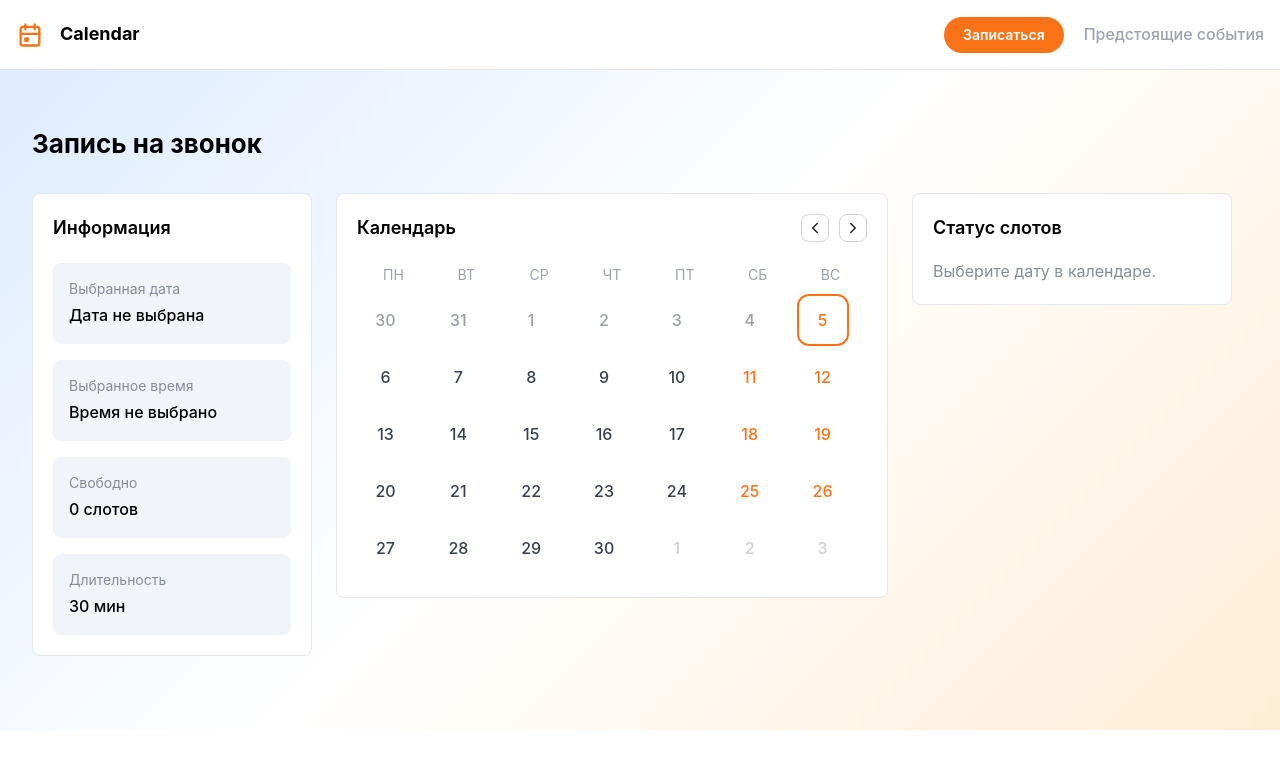
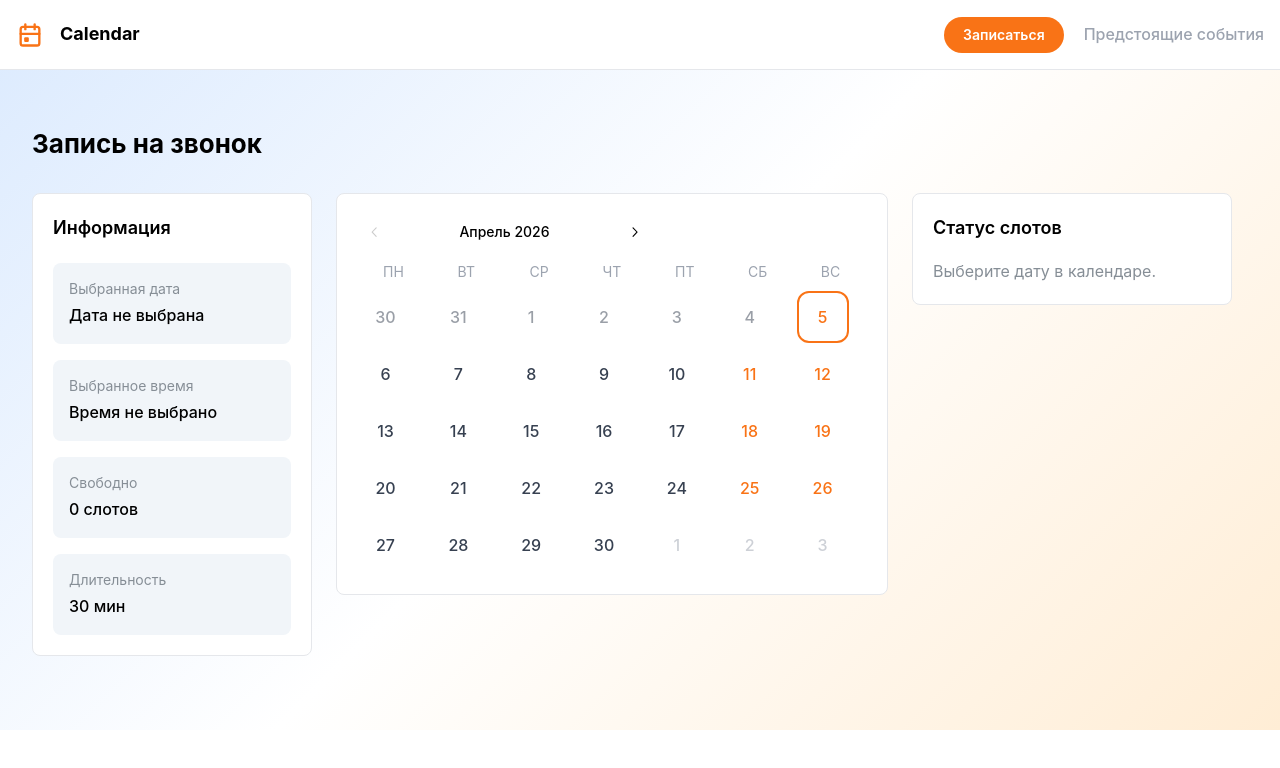
Before and after one commit to DaniilShomin/ai-for-developers-project-386, a React (Vite) app in the folder frontend/: page /booking in a window 1280 px wide. Shown: the top 768 px of the page. Built offline with nearby package versions, Linux system fonts and the light colour scheme.

Commit message:
fix: оставлен встроенный заголовок календаря с месяцем, скрыты только стрелки навигации

```diff
--- a/frontend/src/index.css
+++ b/frontend/src/index.css
@@ -46,7 +46,7 @@ body {
   width: 100%;
 }
 
-/* Hide default Mantine month header since we have our own */
+/* Hide default Mantine month header since we have our own title */
 .custom-calendar .mantine-Calendar-monthHeader {
   display: none;
 }
@@ -100,11 +100,3 @@ body {
 .custom-calendar .mantine-Calendar-day:hover:not([data-selected]):not([data-disabled]) {
   background-color: #ffedd5;
 }
-
-/* Hide default Mantine month navigation controls using attribute selectors */
-.custom-calendar div[class*="monthHeader"],
-.custom-calendar div[class*="calendarHeader"],
-.custom-calendar header[class*="month"],
-.custom-calendar [data-mantine-stop-propagation] {
-  display: none !important;
-}
--- a/frontend/src/pages/BookingPage.tsx
+++ b/frontend/src/pages/BookingPage.tsx
@@ -10,12 +10,9 @@ import {
   Stack,
   Loader,
   Alert,
-  ActionIcon,
 } from '@mantine/core'
 import { Calendar } from '@mantine/dates'
 import {
-  IconChevronLeft,
-  IconChevronRight,
   IconArrowLeft,
   IconArrowRight,
   IconAlertCircle
@@ -88,14 +85,6 @@ export function BookingPage() {
     if (selectedSlot) {
       console.log('Продолжить с:', selectedSlot)
     }
-  }
-
-  const handlePrevMonth = () => {
-    setCurrentMonth(dayjs(currentMonth).subtract(1, 'month').toDate())
-  }
-
-  const handleNextMonth = () => {
-    setCurrentMonth(dayjs(currentMonth).add(1, 'month').toDate())
   }
 
   // Generate time slots for display (09:00 - 18:00, every 30 min)
@@ -182,30 +171,6 @@ export function BookingPage() {
           style={{ borderColor: '#e5e7eb', background: '#fff' }}
           className="booking-panel"
         >
-          <Group justify="space-between" mb="lg" align="center">
-            <Text fw={600} size="lg">Календарь</Text>
-            <Group gap="xs">
-              <ActionIcon
-                variant="default"
-                size="md"
-                radius="md"
-                onClick={handlePrevMonth}
-                className="calendar-nav-btn"
-              >
-                <IconChevronLeft size={18} />
-              </ActionIcon>
-              <ActionIcon
-                variant="default"
-                size="md"
-                radius="md"
-                onClick={handleNextMonth}
-                className="calendar-nav-btn"
-              >
-                <IconChevronRight size={18} />
-              </ActionIcon>
-            </Group>
-          </Group>
-
           <Calendar
             locale="ru"
             date={currentMonth}
```
